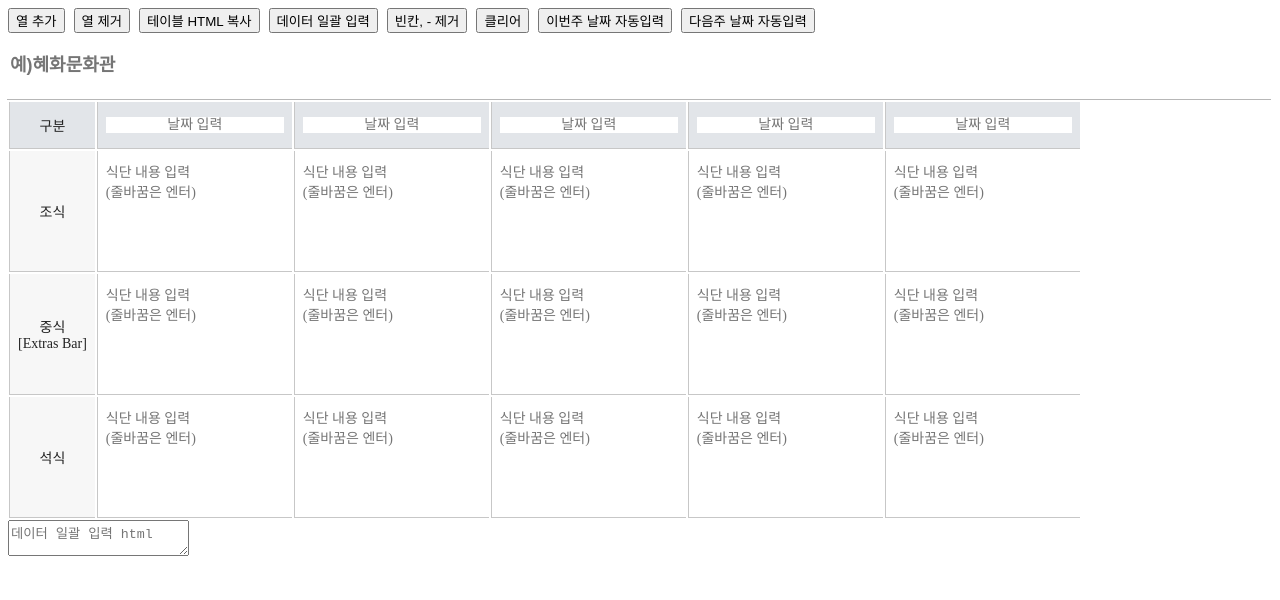
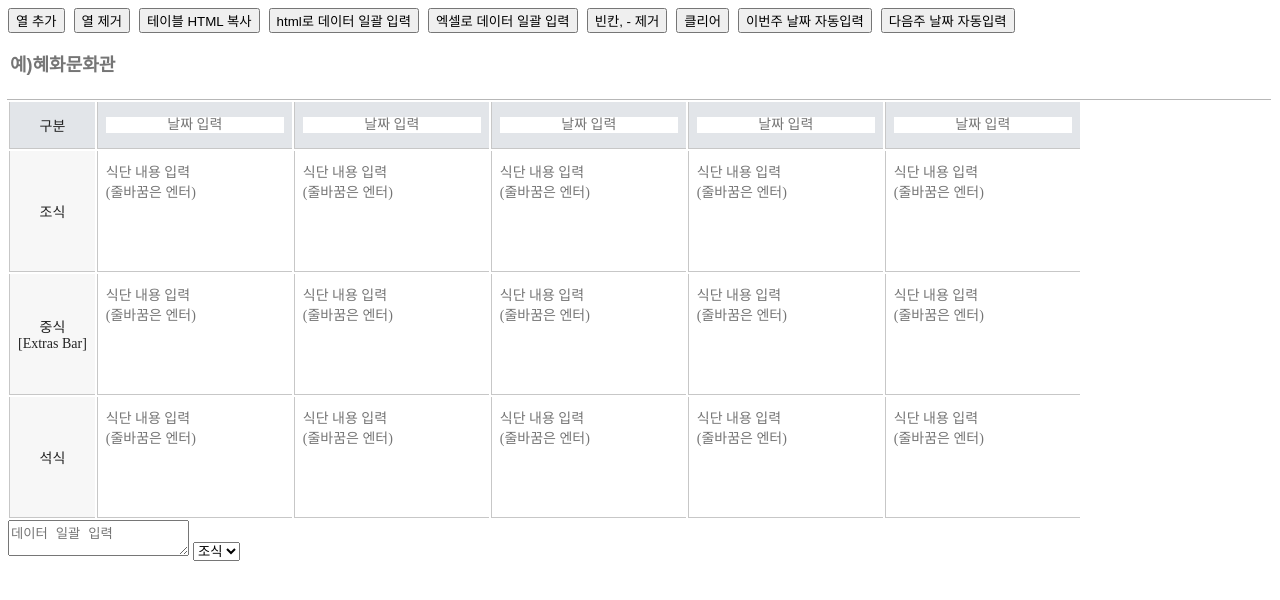
Before and after one commit to tivmzk/func_html, a plain HTML site: page 대전대_식단/식단_생성.html in a window 1280 px wide. Drawn offline with Linux system fonts and the light colour scheme.

Commit message:
데이터 일괄 입력 기능 추가
엑셀 자료 데이터 일괄 입력 기능 추가

```diff
--- a/대전대_식단/식단_생성.html
+++ b/대전대_식단/식단_생성.html
@@ -128,7 +128,8 @@
         <button type="button" onclick="addCol()">열 추가</button>
         <button type="button" onclick="removeCol()">열 제거</button>
         <button type="button" onclick="copyTableHTML()">테이블 HTML 복사</button>
-        <button type="button" onclick="inputAll()">데이터 일괄 입력</button>
+        <button type="button" onclick="inputHtmlAll()">html로 데이터 일괄 입력</button>
+        <button type="button" onclick="inputExcelAll()">엑셀로 데이터 일괄 입력</button>
         <button type="button" onclick="removeSpace()">빈칸, - 제거</button>
         <button type="button" onclick="allClear()">클리어</button>
         <button type="button" onclick="inputDate()">이번주 날짜 자동입력</button>
@@ -165,7 +166,12 @@
         </div>
     </div>
     <div>
-        <textarea id="allTextarea" placeholder="데이터 일괄 입력 html"></textarea>
+        <textarea id="allTextarea" placeholder="데이터 일괄 입력"></textarea>
+        <select id="allSelect">
+            <option value="조식">조식</option>
+            <option value="중식">중식</option>
+            <option value="석식">석식</option>
+        </select>
     </div>
 
     <script>
@@ -328,8 +334,8 @@
             copy(htmlToCopy);
         }
 
-        // 일괄 입력
-        function inputAll() {
+        // Html 일괄 입력
+        function inputHtmlAll() {
             const data = document.getElementById('allTextarea').value;
             const parser = new DOMParser();
             const doc = parser.parseFromString(data, 'text/html');
@@ -352,6 +358,49 @@
             const dataTd3 = parseData.querySelectorAll('table tbody tr:nth-child(3) td:nth-child(n+2)');
             dataTd3.forEach((v, i) => {
                document.querySelector(`#mealTable tbody tr:nth-child(3) td:nth-child(${i+2}) textarea`).value = replaceText(v.innerHTML);
+            });
+        }
+
+        // Excel 일괄 입력
+        function inputExcelAll() {
+            const data = document.getElementById('allTextarea').value.trim();
+            const type = document.getElementById('allSelect').value;
+
+            const splitData = [];
+            let dataTd = null;
+            let max = 0;
+            data.split('\n').forEach(v => {
+               const arr = v.split('\t');
+               splitData.push(arr);
+               max = max < arr.length ? arr.length : max;
+            });
+
+            if(type == '조식'){
+                dataTd = document.querySelectorAll('table tbody tr:nth-child(1) td:nth-child(n+2)');
+            }
+            else if(type == '중식'){
+                dataTd = document.querySelectorAll('table tbody tr:nth-child(2) td:nth-child(n+2)');
+            }
+            else if(type == '석식'){
+                dataTd = document.querySelectorAll('table tbody tr:nth-child(3) td:nth-child(n+2)');
+            }
+            else{
+                alert('잘못된 값');
+                return;
+            }
+
+            const realArr = [];
+
+            for(let i = 0; i < max; i++){
+                const arr = [];
+                for(let j = 0; j < splitData.length; j++){
+                    arr.push(splitData[j][i]);
+                }
+                realArr.push(arr);
+            }
+
+            dataTd.forEach((v, i) => {
+               v.querySelector('textarea').value = replaceText(realArr[i].join('\n'));
             });
         }
 
```
